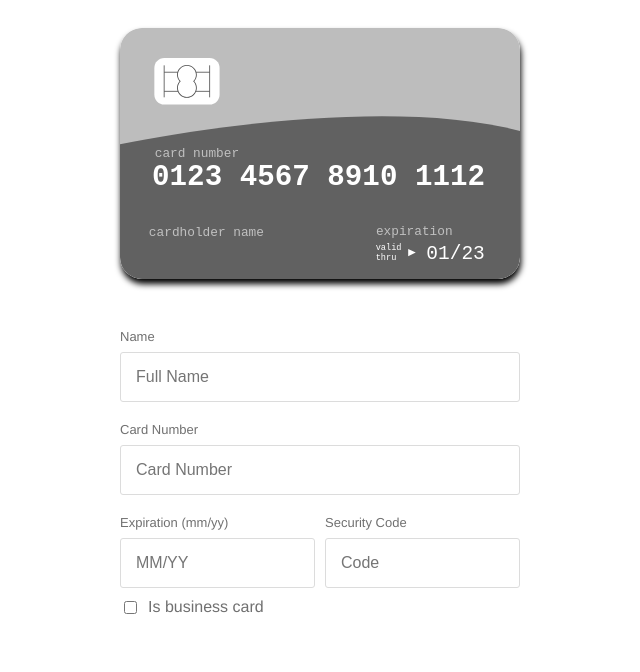
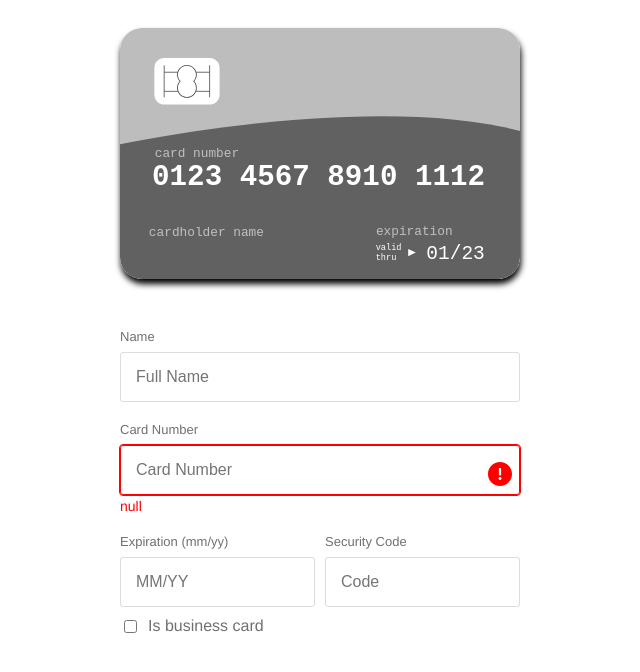
Before and after one commit to TheKinng96/vue-credit-card-component, a Vue app: page / in a window 1280 px wide. Shown: the top 672 px of the page, without its empty margins (320-960 px from the left). Built offline with nearby package versions, Linux system fonts and the light colour scheme.

Commit message:
added custom error message handling

```diff
--- a/src/components/CreditCard.vue
+++ b/src/components/CreditCard.vue
@@ -61,7 +61,11 @@
             @blur="flipped = false"
           />
         </div>
-        <div class="field" :style="{ order: order.card }">
+        <div
+          class="field"
+          :style="{ order: order.card }"
+          :class="{ error: innerErrorMessage }"
+        >
           <label for="cardNumber">{{ trans.card.label }}</label>
           <input
             type="text"
@@ -72,6 +76,7 @@
             inputmode="numeric"
             :placeholder="trans.card.placeholder"
             @focus="flipped = false"
+            @keypress="clearError"
           />
           <svg
             v-if="cardIconConfig.showIcon !== false"
@@ -85,6 +90,19 @@
             xmlns:xlink="http://www.w3.org/1999/xlink"
           >
             <component :is="cardIcon" />
+          </svg>
+          <p v-if="innerErrorMessage">{{ innerErrorMessage }}</p>
+          <!-- Downloaded from FontAwesome -->
+          <svg
+            v-if="innerErrorMessage"
+            class="exclamation"
+            xmlns="http://www.w3.org/2000/svg"
+            viewBox="0 0 512 512"
+          >
+            <path
+              fill="red"
+              d="M256 512c141.4 0 256-114.6 256-256S397.4 0 256 0S0 114.6 0 256S114.6 512 256 512zm0-384c13.3 0 24 10.7 24 24V264c0 13.3-10.7 24-24 24s-24-10.7-24-24V152c0-13.3 10.7-24 24-24zm32 224c0 17.7-14.3 32-32 32s-32-14.3-32-32s14.3-32 32-32s32 14.3 32 32z"
+            />
           </svg>
         </div>
         <div class="field-group" :style="{ order: order.security }">
@@ -252,10 +270,17 @@ export default class CreditCard extends Vue {
   @Prop({
     default: () => ({
       showIcon: true,
-      position: 'top',
+      position: 'inline',
     }),
   })
   public cardIconConfig!: ICardIconConfig;
+  @Prop({
+    default: 'null',
+  })
+  public errorMessage?: string;
+
+  // Copied of error message
+  innerErrorMessage = '';
   defaultColor = 'grey';
   flipped = false;
   cardType = null;
@@ -288,9 +313,16 @@ export default class CreditCard extends Vue {
     this.$emit('cardChanged', val);
   }
 
+  clearError() {
+    if (this.innerErrorMessage) {
+      this.innerErrorMessage = '';
+    }
+  }
+
   mounted() {
     this.defineMasks();
     this.setMasksListeners();
+    this.innerErrorMessage = this.errorMessage as string;
   }
 
   defineMasks() {
@@ -427,6 +459,36 @@ export default class CreditCard extends Vue {
           width: 100%;
           border-radius: 3px;
           border: 1px solid #dcdcdc;
+        }
+
+        &.error {
+          input,
+          input:focus,
+          input:focus-visible {
+            border-color: red;
+            outline: 1px solid red;
+          }
+
+          svg {
+            &.inline {
+              right: 38px;
+              top: calc(50% - 16px);
+            }
+
+            &.exclamation {
+              position: absolute;
+              width: 1.5rem;
+              right: 0.5rem;
+              top: 2.5rem;
+            }
+          }
+
+          p {
+            margin: 0;
+            font-size: 0.875rem;
+            color: red;
+            margin-top: 0.2rem;
+          }
         }
       }
 
```
Also changed, not shown: src/assets/circle-exclamation-solid.svg (added).
